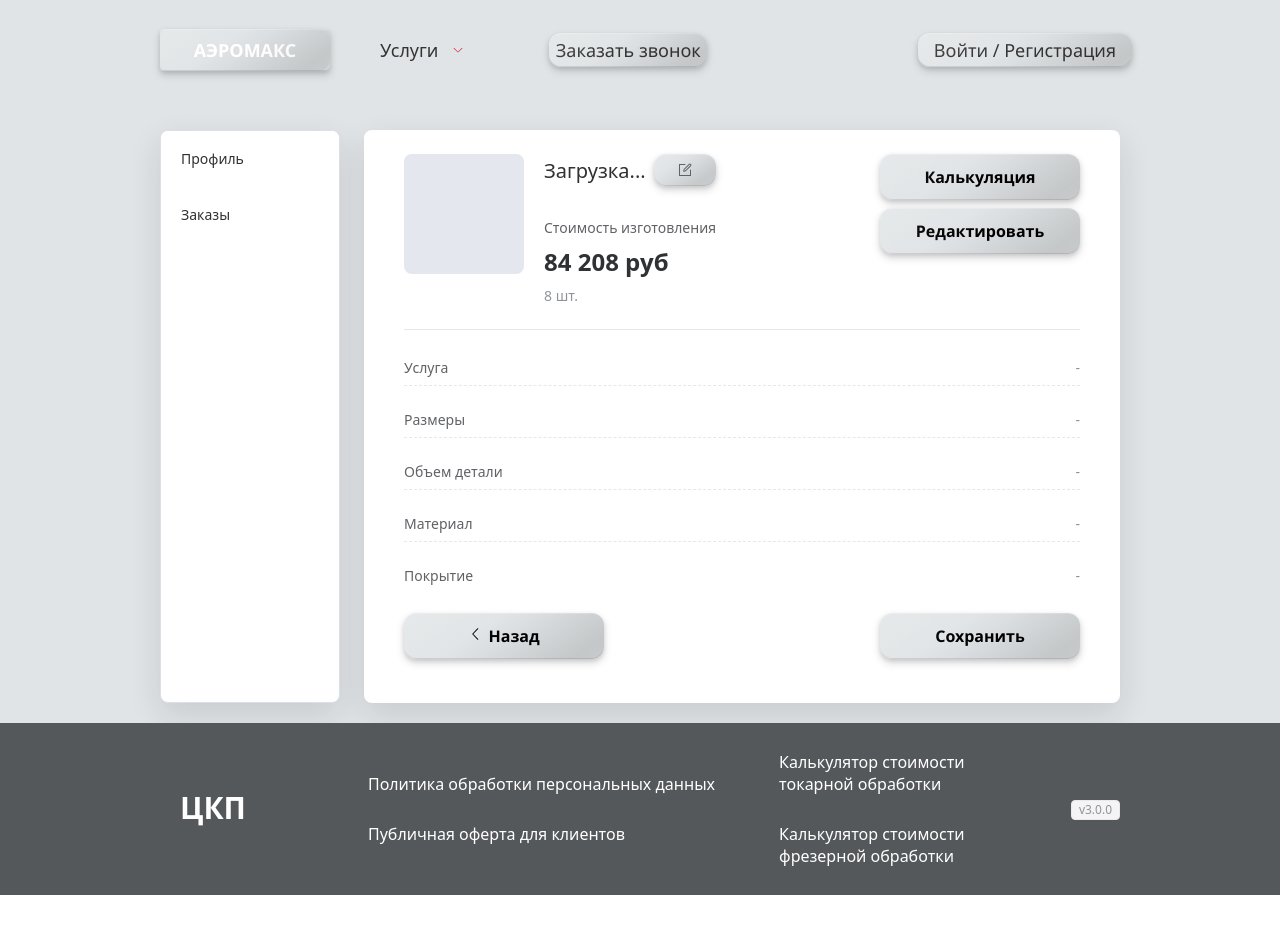
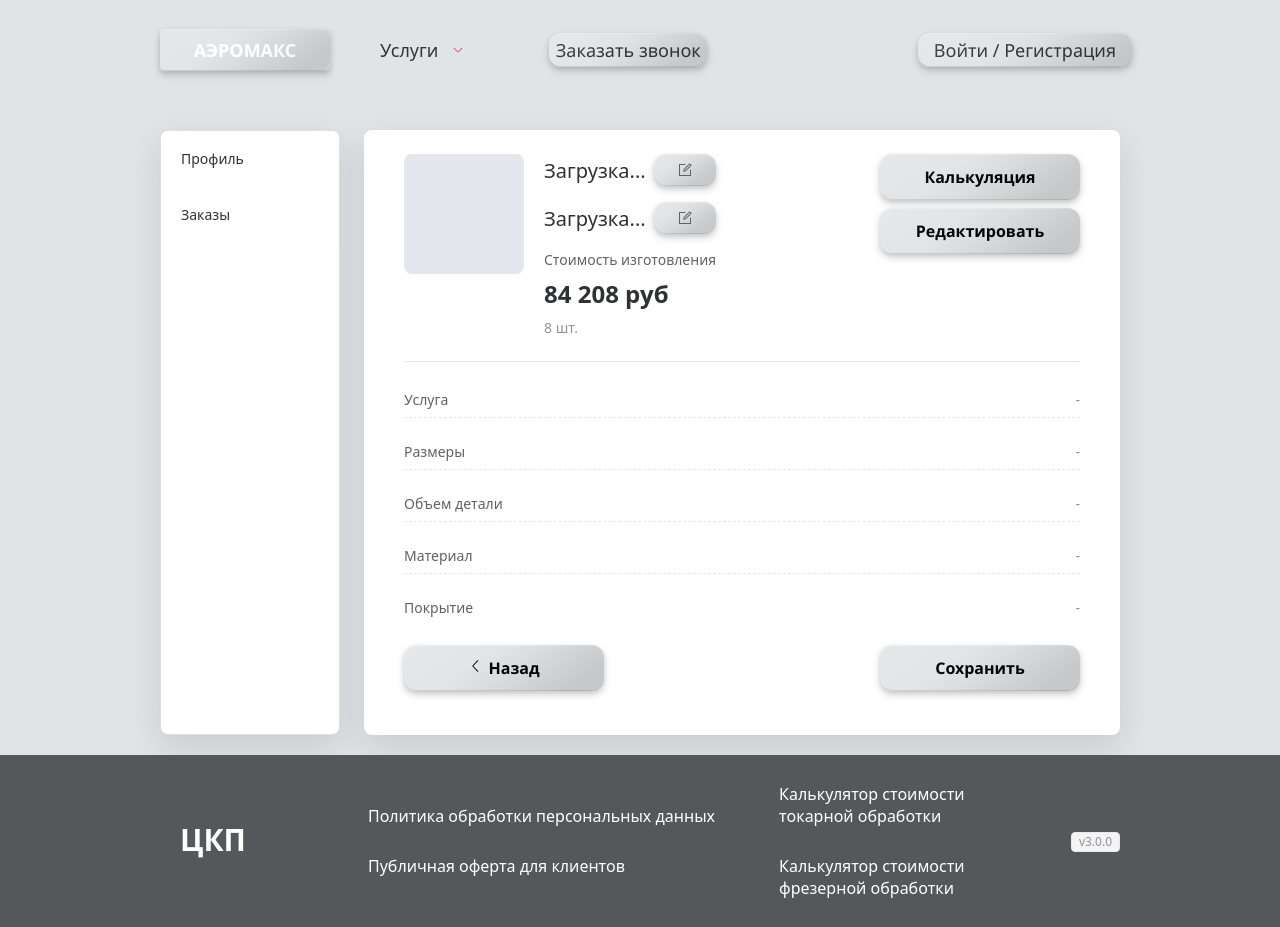
Before and after one commit to js-owl/maas-front, a Vue app: page /personal/calc in a window 1280 px wide. Before the commit the page ends 895 px from the top, so only its background shows below. Built offline with nearby package versions, Linux system fonts and the light colour scheme; no server answers.

Commit message:
Enhance PersonalCalc.vue to include order_name functionality. Integrated InputEdit for order_name editing, improving user interaction and consistency in order management. Updated saveOrder function to prepare updated order data with order_name, ensuring comprehensive order updates.

```diff
--- a/src/components/PersonalCalc.vue
+++ b/src/components/PersonalCalc.vue
@@ -307,10 +307,11 @@ const saveOrder = async () => {
 
   isSaving.value = true
   try {
-    // Prepare updated order data with current order_code
+    // Prepare updated order data with current order_code and order_name
     const updatedData = {
       ...orderData.value,
       order_code: order_code.value,
+      order_name: order_name.value,
     }
 
     const response = await req_json_auth(`/orders/${orderId.value}`, 'PUT', updatedData)
@@ -368,7 +369,7 @@ watch(
                 <InputEdit v-model="order_code" />
 
                 <!-- Order Name -->
-                <div class="filename">{{ order_name }}</div>
+                <InputEdit v-model="order_name" />
 
                 <!-- Manufacturing Cost -->
                 <div class="cost-section">
```
